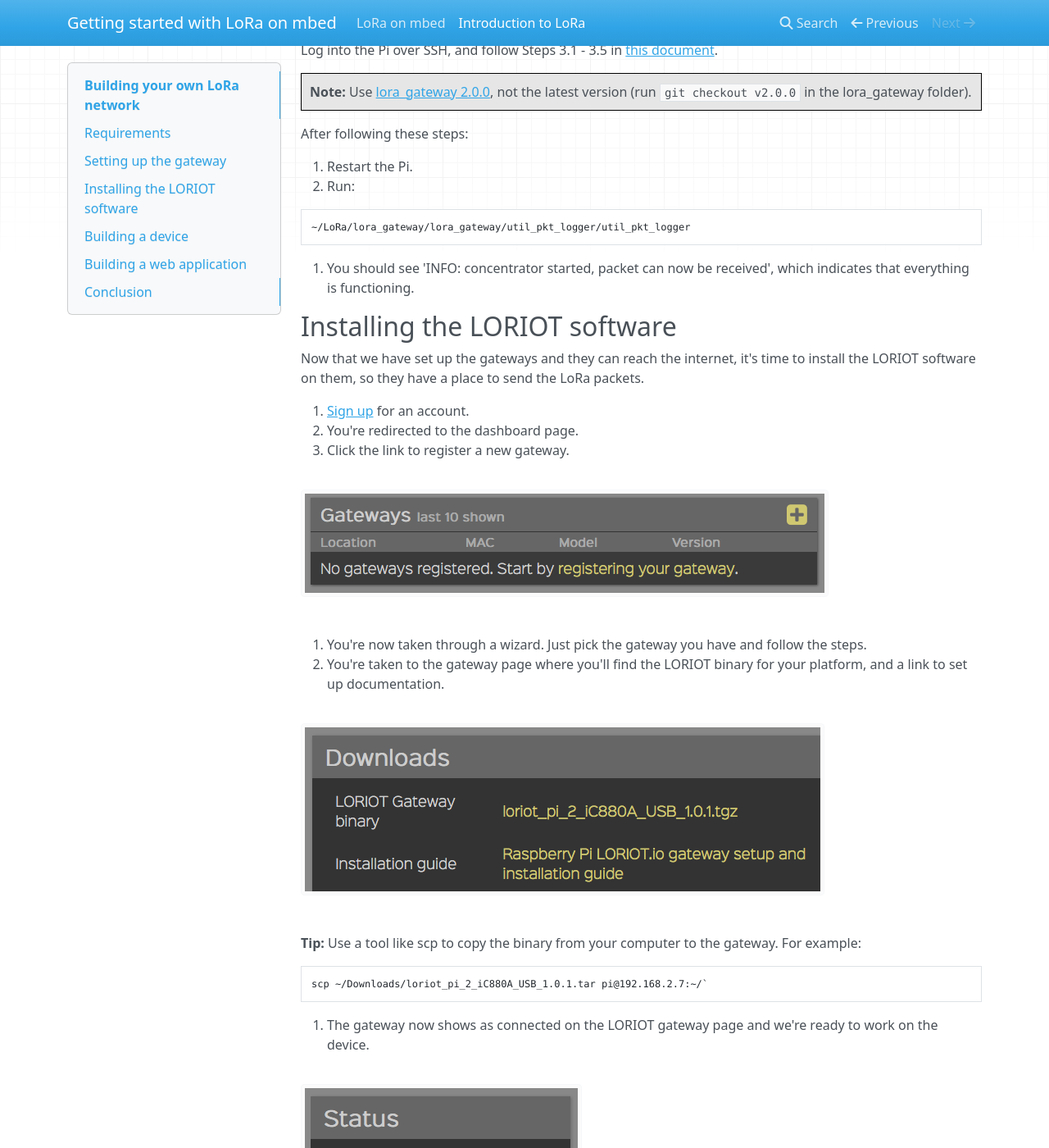
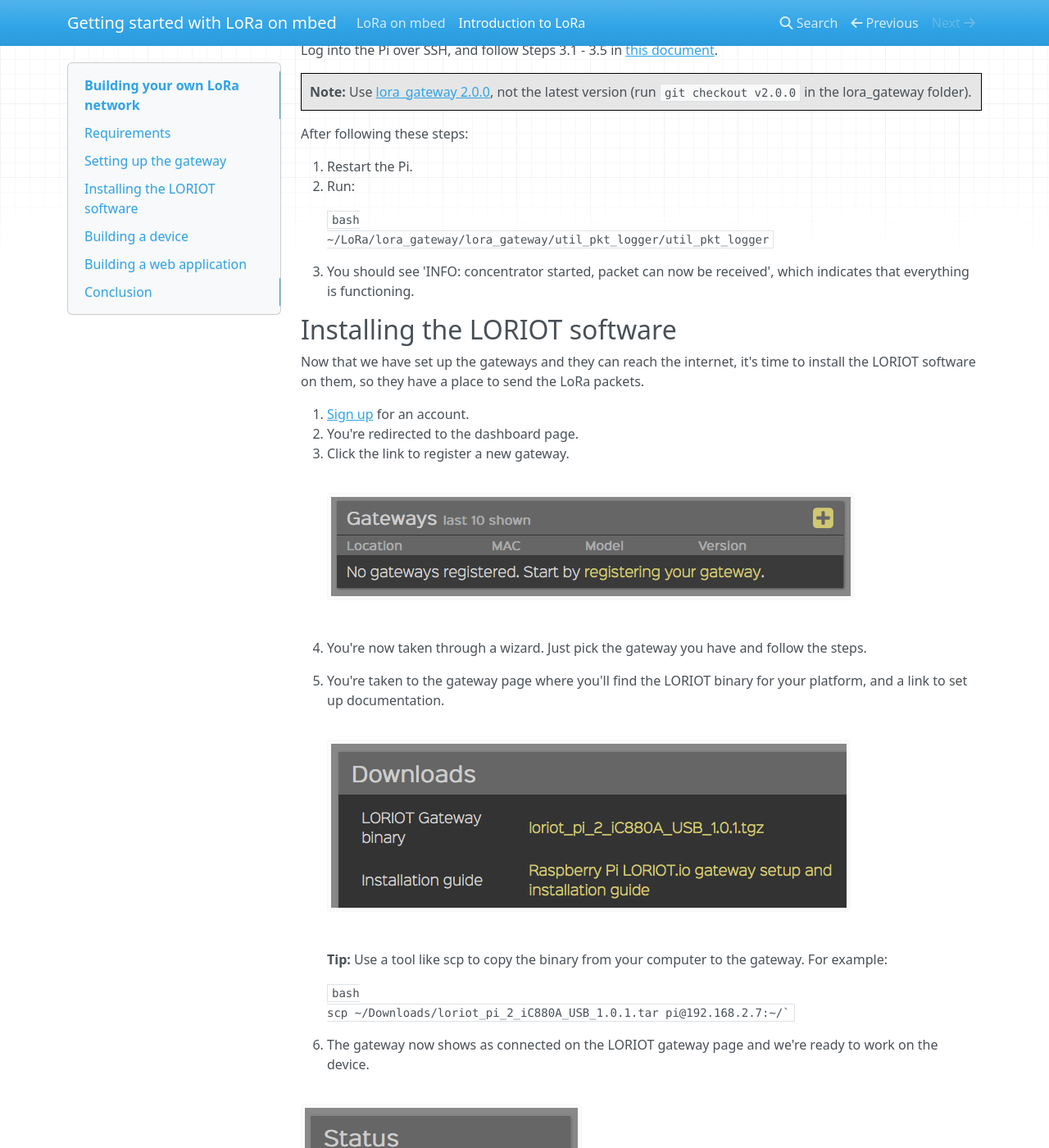
Before and after one commit to ARMmbed/lora-docs, an MkDocs documentation site: the page built from docs/intro-to-lora.md, in a window 1280 px wide and 1400 px high, scrolled down 3626 px. Shown: the whole window at 82% size. Built offline with MkDocs 1.6.1, drawn with Linux system fonts in a browser that asks for light colours; nearby versions of some CDN libraries; old or Windows-style settings are respelled for this version of MkDocs.

Commit message:
Fixing numbering

````diff
--- a/docs/intro-to-lora.md
+++ b/docs/intro-to-lora.md
@@ -5,7 +5,6 @@
 ## Requirements
 
 A typical LoRa network consists of four parts: devices, gateways, a network service and an application:
-
 
 ![Topology of a LoRa network](assets/lora1.png)
 
@@ -28,7 +27,6 @@
 
 *Self built LoRa gateway based on Raspberry Pi 2 and IMST iC880A. Total cost about 300 euros.*
 
-
 For development purposes one gateway will be enough, but in a production deployment you'll want at least two, as there will always be dark spots in your network.
 
 ### Getting a device
@@ -37,7 +35,6 @@
 
 * Get the [Multitech mDot](https://developer.mbed.org/platforms/MTS-mDot-F411/) and the [EVK board](http://www.digikey.com/product-detail/en/multi-tech-systems-inc/MTUDK2-ST-MDOT/591-1278-ND/5247463).
 * Get the [SX1276MB1xAS](https://developer.mbed.org/components/SX1276MB1xAS/) shield, and a microcontroller that runs mbed (in this article I'm using the [nrf51-DK](https://developer.mbed.org/platforms/Nordic-nRF51-DK/), although most microcontrollers will work).
-
 
 For both these options we have basic firmware already available, which we'll get to later in this document.
 
@@ -65,7 +62,6 @@
 1. The gateway gets an IP through DHCP.
 1. To quickly find the gateway you can look in the DHCP table on your router, or use [nmap](http://nmap.org) via `nmap -p 22 192.168.2.*` (if that's your subnet).
 1. You can now log into the gateway through SSH, with the username `root` and password `root`.
-
 
 Often the Kerlink IoT station comes pre-configured with the packet forwarder (run `ps | grep pkt` to see if one is running). If this is the case, make sure the packet forwarder does not start on startup by removing the entry from `/etc/init.d`.
 
@@ -106,9 +102,9 @@
 1. Restart the Pi.
 1. Run:
 
-```bash
-~/LoRa/lora_gateway/lora_gateway/util_pkt_logger/util_pkt_logger
-```
+    ```bash
+    ~/LoRa/lora_gateway/lora_gateway/util_pkt_logger/util_pkt_logger
+    ```
 
 1. You should see 'INFO: concentrator started, packet can now be received', which indicates that everything is functioning.
 
@@ -120,21 +116,18 @@
 1. You're redirected to the dashboard page.
 1. Click the link to register a new gateway.
 
-
-![First step to registering a new gateway](assets/lora2.png)
+    ![First step to registering a new gateway](assets/lora2.png)
 
 1. You're now taken through a wizard. Just pick the gateway you have and follow the steps.
 1. You're taken to the gateway page where you'll find the LORIOT binary for your platform, and a link to set up documentation.
 
+    ![Almost there...](assets/lora3.png)
 
+    **Tip:** Use a tool like scp to copy the binary from your computer to the gateway. For example:
 
-![Almost there...](assets/lora3.png)
-
-**Tip:** Use a tool like scp to copy the binary from your computer to the gateway. For example:
-
-```bash
-scp ~/Downloads/loriot_pi_2_iC880A_USB_1.0.1.tar pi@192.168.2.7:~/`
-```
+    ```bash
+    scp ~/Downloads/loriot_pi_2_iC880A_USB_1.0.1.tar pi@192.168.2.7:~/`
+    ```
 
 1. The gateway now shows as connected on the LORIOT gateway page and we're ready to work on the device.
 
@@ -369,14 +362,11 @@
 1. In LORIOT: go to your dashboard and click *Applications > Sample App > Output*.
 1. Change the output type to *WebSocket*.
 
-
-
-![Websocket](assets/lora14.png)
+    ![Websocket](assets/lora14.png)
 
 1. Copy the URL and the token under *Current output setup* and paste them in the code sample below:
 
-
-![Retrieving the API parameters from the output tab in LORIOT](assets/lora16.png)
+    ![Retrieving the API parameters from the output tab in LORIOT](assets/lora16.png)
 
 ```html
 <!DOCTYPE html>
@@ -413,8 +403,6 @@
 
 And done! We now have a fully functioning LoRa network with a device, a gateway and a web application:
 
-
-
 ![Full circle](assets/lora15.png)
 
 ## Conclusion
````
